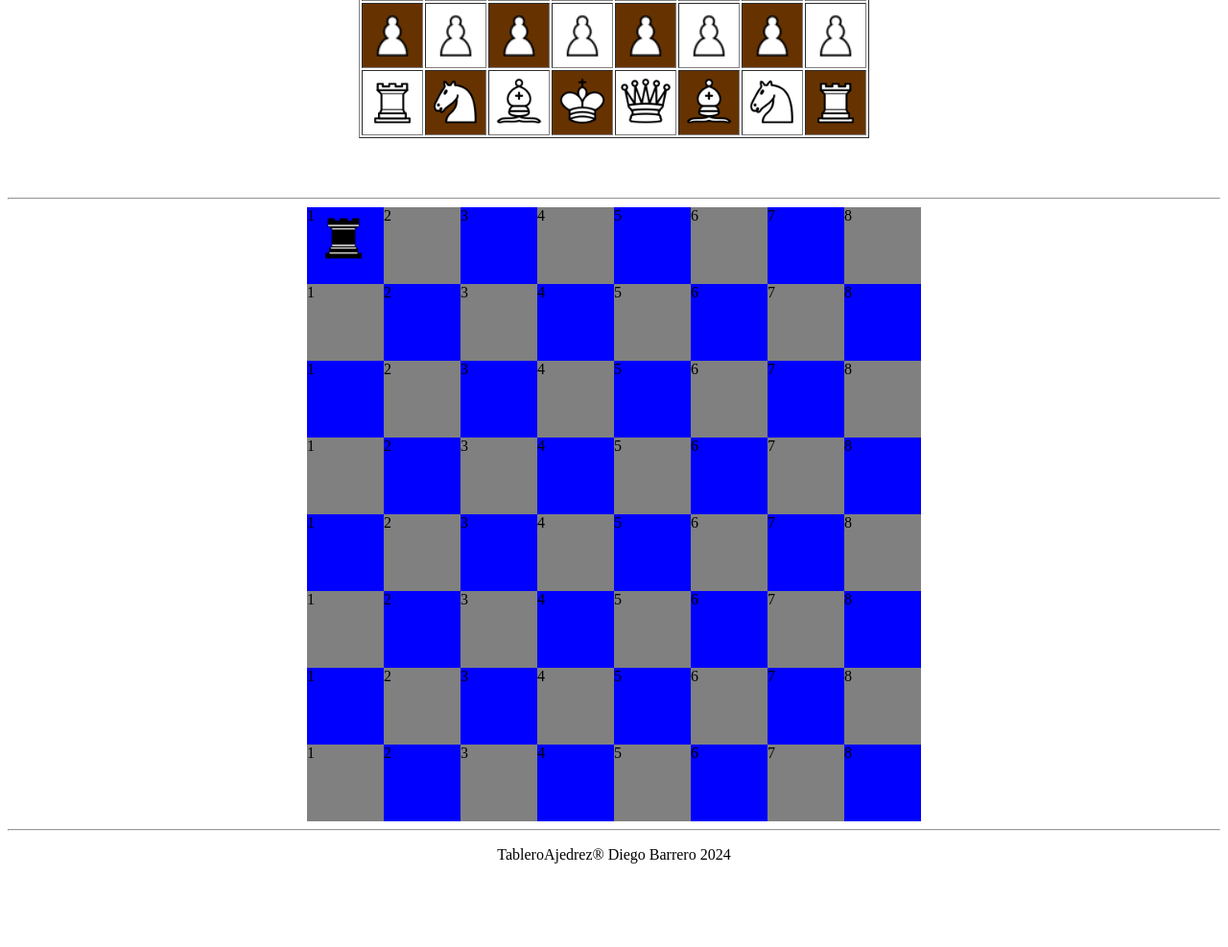
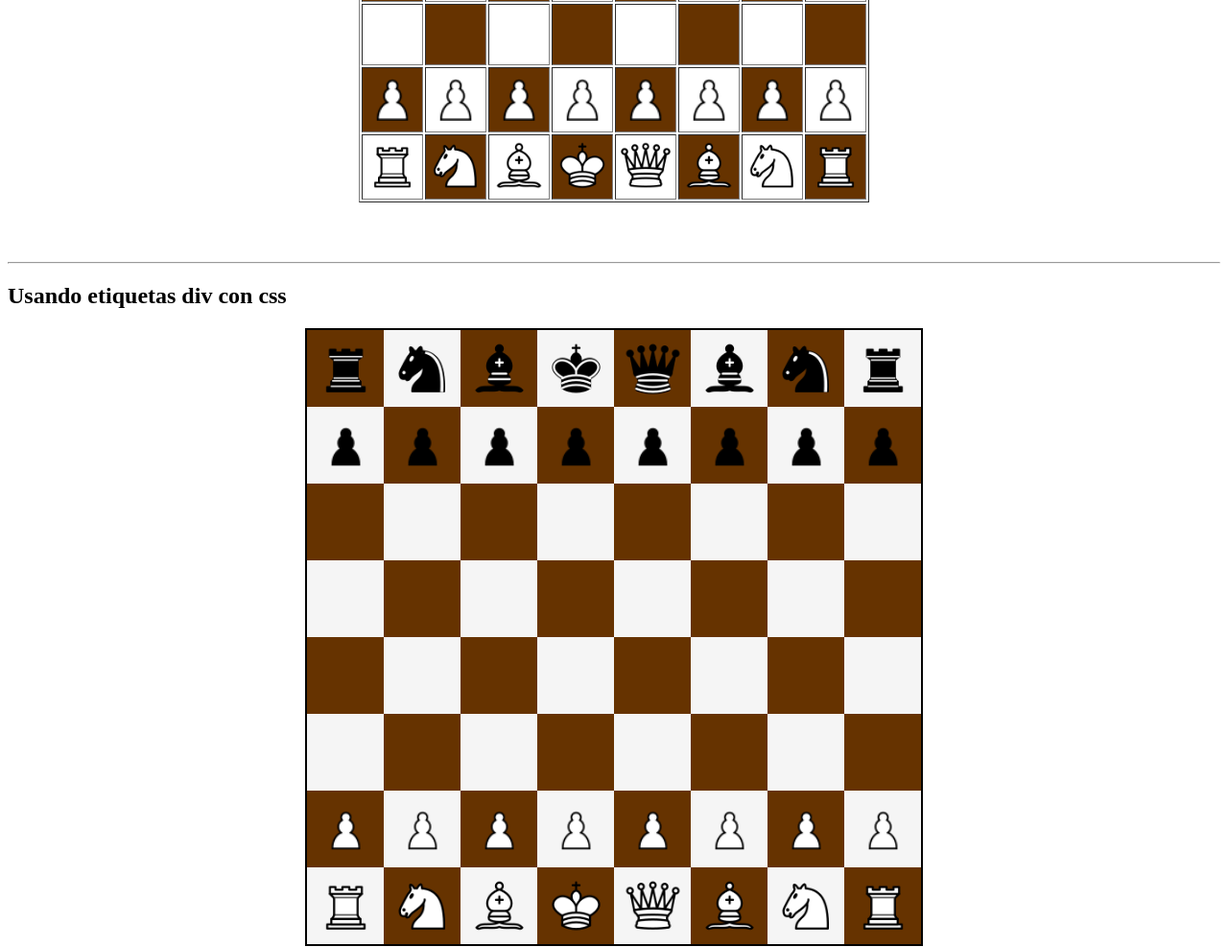
Before and after one commit to DieBarRo/tableroajedrez, a plain HTML site: page index.html in a window 1280 px wide. Shown: the part 668-1655 px from the top of the page at 96% size. Before the commit the page ends 1584 px from the top, so only its background shows below. Drawn offline with Linux system fonts and the light colour scheme.

Commit message:
feat: :sparkles: Finish adding chessboard using div and css

```diff
--- a/index.css
+++ b/index.css
@@ -5,8 +5,8 @@ div.tablero {
     height: 640px;
 
     border-color: black;
-    border-style: dotted;
-    border-width: 0px;
+    border-style: solid;
+    border-width: 2px;
 }
 
 div.tablero__fila {
@@ -29,7 +29,7 @@ div.tablero__black {
     margin: 0%;
     padding: 0%;
 
-    background-color: blue;
+    background-color: #663300;
 }
 
 div.tablero__white {
@@ -41,5 +41,23 @@ div.tablero__white {
     margin: 0%;
     padding: 0%;
 
-    background-color: grey;
+    background-color: whitesmoke;
 }
+
+a:has(img){
+    margin: auto;
+}
+
+div[class^="tablero"] a img {
+    display: block;
+    margin-left: auto;
+    margin-right: auto;
+    width: 65px;
+  }
+
+div[class^="tablero"] a[href^=peon] img {
+display: block;
+margin-left: auto;
+margin-right: auto;
+width: 55px;
+}
--- a/index.html
+++ b/index.html
@@ -20,6 +20,7 @@
         <br>
     </header>
 
+    <h2>Usando etiqueta table </h2>
     <table style="margin: auto;" border="1">
         <tr>
             <td bgcolor="#663300">
@@ -233,87 +234,88 @@
 
     <br><br><br>
     <hr>
-
+    <h2>Usando etiquetas div con css </h2>
     <div class="tablero">
         <div class="tablero__fila">
-            <div class="tablero__black">1<a href="torre.html" ><img src="images/torreNegro.png" alt="" width="60" height="60"></a>  </div>
-            <div class="tablero__white">2</div>
-            <div class="tablero__black">3</div>
-            <div class="tablero__white">4</div>
-            <div class="tablero__black">5</div>
-            <div class="tablero__white">6</div>
-            <div class="tablero__black">7</div>
-            <div class="tablero__white">8</div>
+            <div class="tablero__black"><a href="torre.html"><img src="images/torreNegro.png" alt=""></a></div>
+            <div class="tablero__white"><a href="caballo.html"><img src="images/caballoNegro.png" alt=""></a></div>
+            <div class="tablero__black"><a href="alfil.html"><img src="images/alfilNegro.png" alt=""></a></div>
+            <div class="tablero__white"><a href="rey.html"><img src="images/reyNegro.png" alt=""></a></div>
+            <div class="tablero__black"><a href="reina.html"><img src="images/reinaNegro.png" alt=""></a></div>
+            <div class="tablero__white"><a href="alfil.html"><img src="images/alfilNegro.png" alt=""></a></div>
+            <div class="tablero__black"><a href="caballo.html"><img src="images/caballoNegro.png" alt=""></a></div>
+            <div class="tablero__white"><a href="torre.html"><img src="images/torreNegro.png" alt=""></a></div>
         </div>
         <div class="tablero__fila">
-            <div class="tablero__white">1</div>
-            <div class="tablero__black">2</div>
-            <div class="tablero__white">3</div>
-            <div class="tablero__black">4</div>
-            <div class="tablero__white">5</div>
-            <div class="tablero__black">6</div>
-            <div class="tablero__white">7</div>
-            <div class="tablero__black">8</div>
+            <div class="tablero__white"><a href="peon.html"><img src="images/peonNegro.png" alt=""></a></div>
+            <div class="tablero__black"><a href="peon.html"><img src="images/peonNegro.png" alt=""></a></div>
+            <div class="tablero__white"><a href="peon.html"><img src="images/peonNegro.png" alt=""></a></div>
+            <div class="tablero__black"><a href="peon.html"><img src="images/peonNegro.png" alt=""></a></div>
+            <div class="tablero__white"><a href="peon.html"><img src="images/peonNegro.png" alt=""></a></div>
+            <div class="tablero__black"><a href="peon.html"><img src="images/peonNegro.png" alt=""></a></div>
+            <div class="tablero__white"><a href="peon.html"><img src="images/peonNegro.png" alt=""></a></div>
+            <div class="tablero__black"><a href="peon.html"><img src="images/peonNegro.png" alt=""></a></div>
         </div>
         <div class="tablero__fila">
-            <div class="tablero__black">1</div>
-            <div class="tablero__white">2</div>
-            <div class="tablero__black">3</div>
-            <div class="tablero__white">4</div>
-            <div class="tablero__black">5</div>
-            <div class="tablero__white">6</div>
-            <div class="tablero__black">7</div>
-            <div class="tablero__white">8</div>
+            <div class="tablero__black"></div>
+            <div class="tablero__white"></div>
+            <div class="tablero__black"></div>
+            <div class="tablero__white"></div>
+            <div class="tablero__black"></div>
+            <div class="tablero__white"></div>
+            <div class="tablero__black"></div>
+            <div class="tablero__white"></div>
         </div>
         <div class="tablero__fila">
-            <div class="tablero__white">1</div>
-            <div class="tablero__black">2</div>
-            <div class="tablero__white">3</div>
-            <div class="tablero__black">4</div>
-            <div class="tablero__white">5</div>
-            <div class="tablero__black">6</div>
-            <div class="tablero__white">7</div>
-            <div class="tablero__black">8</div>
+            <div class="tablero__white"></div>
+            <div class="tablero__black"></div>
+            <div class="tablero__white"></div>
+            <div class="tablero__black"></div>
+            <div class="tablero__white"></div>
+            <div class="tablero__black"></div>
+            <div class="tablero__white"></div>
+            <div class="tablero__black"></div>
         </div>
         <div class="tablero__fila">
-            <div class="tablero__black">1</div>
-            <div class="tablero__white">2</div>
-            <div class="tablero__black">3</div>
-            <div class="tablero__white">4</div>
-            <div class="tablero__black">5</div>
-            <div class="tablero__white">6</div>
-            <div class="tablero__black">7</div>
-            <div class="tablero__white">8</div>
+            <div class="tablero__black"></div>
+            <div class="tablero__white"></div>
+            <div class="tablero__black"></div>
+            <div class="tablero__white"></div>
+            <div class="tablero__black"></div>
+            <div class="tablero__white"></div>
+            <div class="tablero__black"></div>
+            <div class="tablero__white"></div>
         </div>
         <div class="tablero__fila">
-            <div class="tablero__white">1</div>
-            <div class="tablero__black">2</div>
-            <div class="tablero__white">3</div>
-            <div class="tablero__black">4</div>
-            <div class="tablero__white">5</div>
-            <div class="tablero__black">6</div>
-            <div class="tablero__white">7</div>
-            <div class="tablero__black">8</div>
+            <div class="tablero__white"></div>
+            <div class="tablero__black"></div>
+            <div class="tablero__white"></div>
+            <div class="tablero__black"></div>
+            <div class="tablero__white"></div>
+            <div class="tablero__black"></div>
+            <div class="tablero__white"></div>
+            <div class="tablero__black"></div>
         </div>
         <div class="tablero__fila">
-            <div class="tablero__black">1</div>
-            <div class="tablero__white">2</div>
-            <div class="tablero__black">3</div>
-            <div class="tablero__white">4</div>
-            <div class="tablero__black">5</div>
-            <div class="tablero__white">6</div>
-            <div class="tablero__black">7</div>
-            <div class="tablero__white">8</div>
+            <div class="tablero__black"><a href="peon.html"><img src="images/peon.png" alt=""></a></div>
+            <div class="tablero__white"><a href="peon.html"><img src="images/peon.png" alt=""></a></div>
+            <div class="tablero__black"><a href="peon.html"><img src="images/peon.png" alt=""></a></div>
+            <div class="tablero__white"><a href="peon.html"><img src="images/peon.png" alt=""></a></div>
+            <div class="tablero__black"><a href="peon.html"><img src="images/peon.png" alt=""></a></div>
+            <div class="tablero__white"><a href="peon.html"><img src="images/peon.png" alt=""></a></div>
+            <div class="tablero__black"><a href="peon.html"><img src="images/peon.png" alt=""></a></div>
+            <div class="tablero__white"><a href="peon.html"><img src="images/peon.png" alt=""></a></div>
         </div>
         <div class="tablero__fila">
-            <div class="tablero__white">1</div>
-            <div class="tablero__black">2</div>
-            <div class="tablero__white">3</div>
-            <div class="tablero__black">4</div>
-            <div class="tablero__white">5</div>
-            <div class="tablero__black">6</div>
-            <div class="tablero__white">7</div>
-            <div class="tablero__black">8</div>
+            <div class="tablero__white"><a href="torre.html"><img src="images/torre.png" alt=""></a></div>
+            <div class="tablero__black"><a href="caballo.html"><img src="images/caballo.png" alt=""></a></div>
+            <div class="tablero__white"><a href="alfil.html"><img src="images/alfil.png" alt=""></a></div>
+            <div class="tablero__black"><a href="rey.html"><img src="images/rey.png" alt=""></a></div>
+            <div class="tablero__white"><a href="reina.html"><img src="images/reina.png" alt=""></a></div>
+            <div class="tablero__black"><a href="alfil.html"><img src="images/alfil.png" alt=""></a></div>
+            <div class="tablero__white"><a href="caballo.html"><img src="images/caballo.png" alt=""></a></div>
+            <div class="tablero__black"><a href="torre.html"><img src="images/torre.png" alt=""></a></div>
+
         </div>
 
 
```
